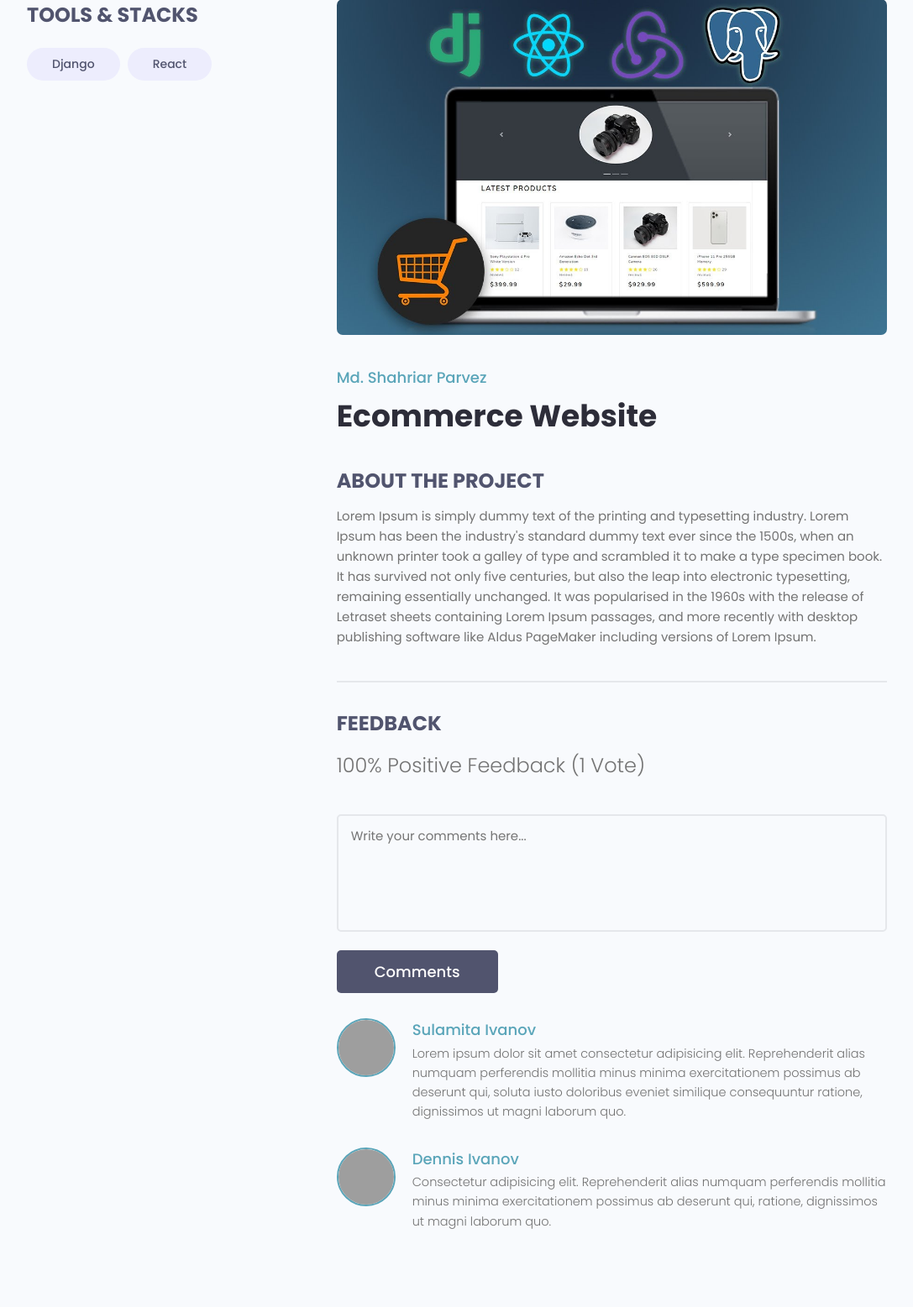
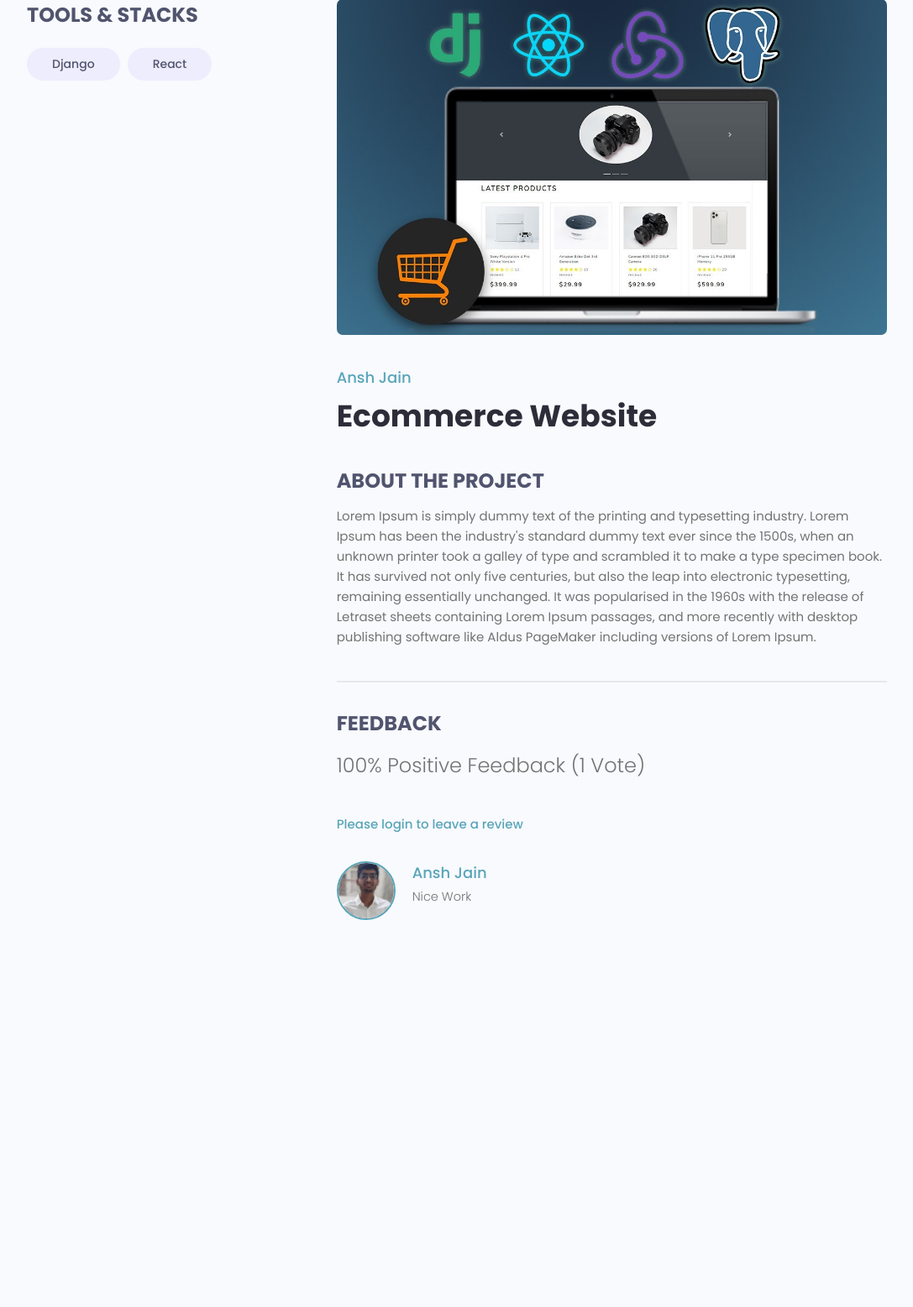
Before and after one commit to 00anshjain/DevSearch, a Django app: page /projects/project/903ce6c8-9bbc-4df2-8745-06b2fbefe7b6/ in a window 1280 px wide. Shown: the part 108-1665 px from the top of the page at 84% size, without its empty margins (96-1183 px from the left). After the commit the page ends 1204 px from the top, so only its background shows below. Run offline with Django 3.2, Linux system fonts and the light colour scheme; data comes from the database, SQL or seed files in the repository; both versions use the stored data as it was after the commit; some libraries are stand-ins or nearby versions; grey boxes are pictures that could not be loaded.

Commit message:
week 10 half

```diff
--- a/projects/forms.py
+++ b/projects/forms.py
@@ -1,6 +1,6 @@
 from django.forms import ModelForm
 from django import forms
-from .models import Project
+from .models import Project, Review
 
 class ProjectForm(ModelForm): #This now makes it model form
     # We will import it form the inherited Model Form
@@ -28,3 +28,22 @@ class ProjectForm(ModelForm): #This now makes it model form
         # self.fields['title'].widget.attrs.update({'class':'input'})
 
         # self.fields['description'].widget.attrs.update({'class':'input'})
+
+
+
+class ReviewForm(ModelForm):
+    class Meta:
+        model = Review
+        fields = ['value', 'body']
+        # Value of vote, and actual body of review
+
+        labels = {
+            'value':'Place your vote',
+            'body':'Add a comment with your vote'
+        }
+
+    def __init__(self, *args, **kwargs):
+        super(ReviewForm, self).__init__(*args, **kwargs)
+
+        for name, field in self.fields.items():
+            field.widget.attrs.update({'class':'input'})
--- a/projects/models.py
+++ b/projects/models.py
@@ -1,6 +1,8 @@
 from django.db import models
 import uuid
 from users.models import Profile
+
+from django.db.models.deletion import CASCADE
 from uuid import uuid4
 # Create your models here.
 def generateUUID():
@@ -27,11 +29,36 @@ class Project(models.Model):
     #So that we can see title of project in table
 
     class Meta:
-        ordering = ['created']
+        # ordering = ['created']
         # ordering = ['-created']
     # TO order project by date created
     # - created for order by created latest should show first
     # if no - sign, then its order by created first will be shown first
+        ordering = ['-vote_ratio', '-vote_total', 'title']
+        # - sign for descending ordering
+        # We want project with maxm votes to be shown first
+        # If two projects with same vote_ratio, then order by vote_total
+
+    # A person cant vote his own project
+    @property
+    def reviewers(self):
+        queryset = self.review_set.all().values_list('owner__id', flat=True)
+        # We will get all owners ids for vote
+        return queryset
+    # Function for the votes and votes percent to get updated
+    @property
+    def getVoteCount(self):
+        reviews = self.review_set.all()
+        # It will get all the reviews
+        upVotes = reviews.filter(value='up').count()
+        # Once we get all the upvotes, we want to get the total votes
+        totalVotes = reviews.count()
+
+        ratio = (upVotes/totalVotes) * 100
+        self.vote_total = totalVotes
+        self.vote_ratio = ratio
+
+        self.save()
 
 
 
@@ -41,16 +68,25 @@ class Review(models.Model):
         ('up', 'Up Vote'),
         ('down', 'Down Vote')
     )
-    # owner =
+    owner = models.ForeignKey(Profile, on_delete=models.CASCADE, null=True)
+    # One to many relationship
     project= models.ForeignKey(Project, on_delete= models.CASCADE)
-    # OnDelete is what will hapeen to review wqhen project is deleted. IF on_delete = models.SET_NULL, then if the project is deleted, the reviews for that would be set NULL
+    # OnDelete is what will hapeen to review when project is deleted. IF on_delete = models.SET_NULL, then if the project is deleted, the reviews for that would be set NULL
     # if  on_delete= models.CASCADE, then on deleting project, all reviews for it will also be deleted
+
+    # We want that one user can have only one review for one project
+    # So we will bind owner and project, a table can have only one entry for owner, project
     body = models.TextField(null = True, blank = True)  #This if for many to many relationships
     value = models.CharField(max_length = 200, choices = VOTE_TYPE)
     # Now its gonna be drop down list for value
     created = models.DateTimeField(auto_now_add = True)
     id = models.UUIDField(default=uuid.uuid4, unique=True, primary_key = True, editable = False)
     # id = models.UUIDField(default=generateUUID, unique=True, primary_key = True, editable = False)
+
+    class Meta:
+        unique_together = [['owner', 'project']]
+    # THis will make sure that owner and project are unique together.
+    # A table would have maxm one entry for a given project review by a person
 
     def __str__(self):
         return self.value
--- a/projects/templates/projects/single-project.html
+++ b/projects/templates/projects/single-project.html
@@ -34,7 +34,7 @@
         </div>
         <div class="column column--2of3">
           <img class="singleProject__preview" src="{{ project.featured_image.url }}" alt="portfolio thumbnail" />
-          <a href="profile.html" class="singleProject__developer">Md. Shahriar Parvez</a>
+          <a href="profile.html" class="singleProject__developer">{{project.owner.name}}</a>
           <h2 class="singleProject__title">{{project.title}}</h2>
           <h3 class="singleProject__subtitle">About the Project</h3>
           <div class="singleProject__info">
@@ -47,42 +47,48 @@
               {{project.vote_ratio}}% Positive Feedback ({{project.vote_total}} Vote{{project.vote_total|pluralize:"s"}})
             </h5>
 
-            <form class="form" action="#" method="POST">
-              <!-- Textarea -->
-              <div class="form__field">
-                <label for="formInput#textarea">Comments: </label>
-                <textarea class="input input--textarea" name="message" id="formInput#textarea"
-                  placeholder="Write your comments here..."></textarea>
-              </div>
-              <input class="btn btn--sub btn--lg" type="submit" value="Comments" />
-            </form>
+            {% if request.user.profile.id in project.reviewers %}
+              <p>You have already submitted your review for this project</p>
+
+            {% elif request.user.profile == project.owner %}
+              <p>You cannot review your own work</p>
+
+            {% elif request.user.is_authenticated %}
+              <form class="form" action="{% url 'project' project.id %}" method="POST">
+                {% csrf_token %}
+                {% for field in form %}
+                <div class="form__field">
+                  <label for="formInput#textarea">{{field.label}}</label>
+                  {{field}}
+                  <!-- <textarea class="input input--textarea" name="message" id="formInput#textarea"
+                    placeholder="Write your comments here..."></textarea> -->
+                </div>
+                {% endfor %}
+                <input class="btn btn--sub btn--lg" type="submit" value="Comments" />
+              </form>
+            {% else %}
+              <a href="{% url 'login' %}?next={{request.path}}">Please login to leave a review</a>
+            {% endif %}
+
             <div class="commentList">
+              {% for review in project.review_set.all %}
+              {% if review.body %}
+              <!-- Only if the review has body, then we show it -->
               <div class="comment">
-                <a href="profile.html">
+                <a href="{% url 'user-profile' review.owner.id %}">
                   <img class="avatar avatar--md"
-                    src="https://pbs.twimg.com/profile_images/1335382240931368961/b3wSZKj4_400x400.jpg" alt="user" />
+                    src="{{review.owner.profile_image.url}}" alt="user" />
                 </a>
+
+
                 <div class="comment__details">
-                  <a href="profile.html" class="comment__author">Sulamita Ivanov</a>
-                  <p class="comment__info">
-                    Lorem ipsum dolor sit amet consectetur adipisicing elit. Reprehenderit alias numquam perferendis
-                    mollitia minus minima exercitationem possimus ab deserunt qui, soluta iusto doloribus eveniet
-                    similique consequuntur ratione, dignissimos ut magni laborum quo.
-                  </p>
+                  <a href="{% url 'user-profile' review.owner.id %}" class="comment__author">{{review.owner.name}}</a>
+                  <p class="comment__info">{{review.body|linebreaksbr}}</p>
+                  <!-- line breaks br -> for proper formatting of comment, othervise it would have been continuous like paragraph -->
                 </div>
               </div>
-              <div class="comment">
-                <a href="profile.html">
-                  <img class="avatar avatar--md" src="https://avatars.githubusercontent.com/u/33843378" alt="user" />
-                </a>
-                <div class="comment__details">
-                  <a href="profile.html" class="comment__author">Dennis Ivanov</a>
-                  <p class="comment__info">
-                    Consectetur adipisicing elit. Reprehenderit alias numquam perferendis mollitia minus minima
-                    exercitationem possimus ab deserunt qui, ratione, dignissimos ut magni laborum quo.
-                  </p>
-                </div>
-              </div>
+              {% endif %}
+              {% endfor %}
             </div>
           </div>
         </div>
--- a/projects/views.py
+++ b/projects/views.py
@@ -7,7 +7,9 @@ from django.contrib.auth.decorators import login_required
 # from django.db.models import Q
 # We dont need this here anymore, we import it in projects/utils.py file
 from .models import Project, Tag
-from .forms import ProjectForm
+from .forms import ProjectForm, ReviewForm
+
+from django.contrib import messages
 
 from .utils import searchProjects, paginateProjects
 
@@ -63,7 +65,29 @@ def project(request, pk):
     projectObj = Project.objects.get(id=pk)
     # tags = projectObj.tags.all()
     # return render(request, 'projects/single-project.html', {'project':projectObj, 'tags':tags})
-    return render(request, 'projects/single-project.html', {'project':projectObj})
+    form = ReviewForm()
+
+    if request.method == 'POST':
+
+        form = ReviewForm(request.POST)
+        review = form.save(commit=False)
+        review.project = projectObj
+        review.owner = request.user.profile
+        review.save()
+
+        # Update project Votecount
+
+        projectObj.getVoteCount
+
+        # This function will run, it will updtae and set vote count
+        # We didnt have to call it like projectObj.getVoteCount() because we declared it as property
+        messages.success(request, 'Your review was successfully submitted!')
+        return redirect('project', pk=projectObj.id)
+
+
+
+
+    return render(request, 'projects/single-project.html', {'project':projectObj, 'form':form})
 # Create your views here.
 
 @login_required(login_url="login")     #If they are not loggedin they will be redirected to login page
--- a/users/templates/users/login_register.html
+++ b/users/templates/users/login_register.html
@@ -81,7 +81,7 @@
         <p>Hello Developer, Welcome Back!</p>
       </div>
 
-      <form action="{% url 'login' %}" method="POST" class="form auth__form">
+      <form action="" method="POST" class="form auth__form">
         {% csrf_token %}
         <!-- Input:Username -->
         <div class="form__field">
--- a/users/views.py
+++ b/users/views.py
@@ -19,7 +19,7 @@ def loginUser(request):
 
     if request.method=='POST':
         # print(request.POST)
-        username = request.POST['username']
+        username = request.POST['username'].lower()
         password = request.POST['password']
 
         # when user enters these we want to check data if something goes wrong
@@ -34,7 +34,9 @@ def loginUser(request):
         if user is not None:
             login(request, user)
             # print('login successful')
-            return redirect('profiles')
+            # return redirect('profiles')
+            return redirect(request.GET['next'] if 'next' in request.GET else 'account')
+            # Send the user to the next route, next route that we pass in
         else:
             messages.error(request, 'Username OR password is incorrect')
 
```
Also changed, not shown: db.sqlite3, projects/migrations/0005_auto_20220323_0749.py (added).
